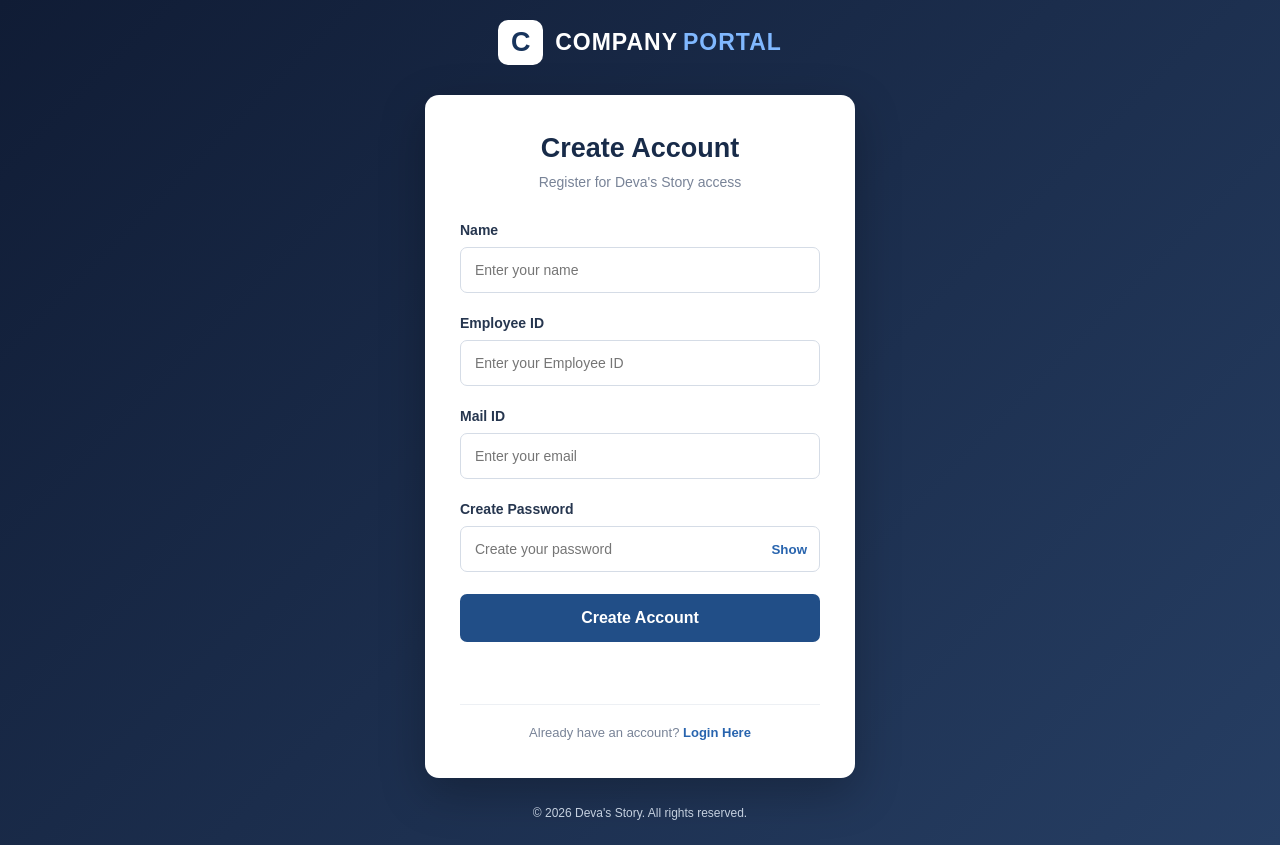
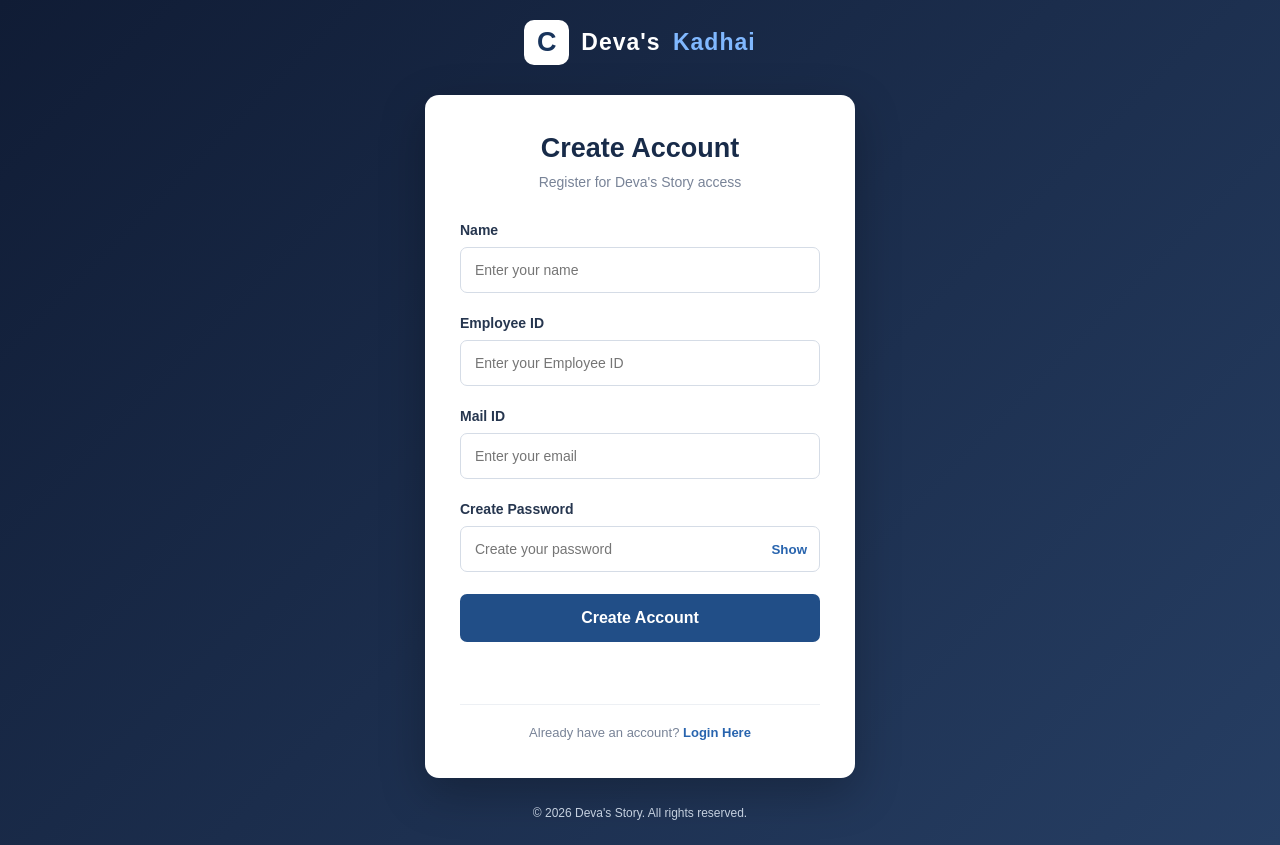
Before and after one commit to MOHANRAJHARI/Login-Page, a plain HTML site: page register.html in a window 1280 px wide. Drawn offline with Linux system fonts and the light colour scheme.

Commit message:
Update register.html structure and content

```diff
--- a/register.html
+++ b/register.html
@@ -16,7 +16,7 @@
 
         <header class="company-header">
             <div class="company-logo">C</div>
-            <h1>COMPANY<span>PORTAL</span></h1>
+            <h1>Deva's <span>Kadhai</span></h1>
         </header>
 
         <main class="login-card">
```
